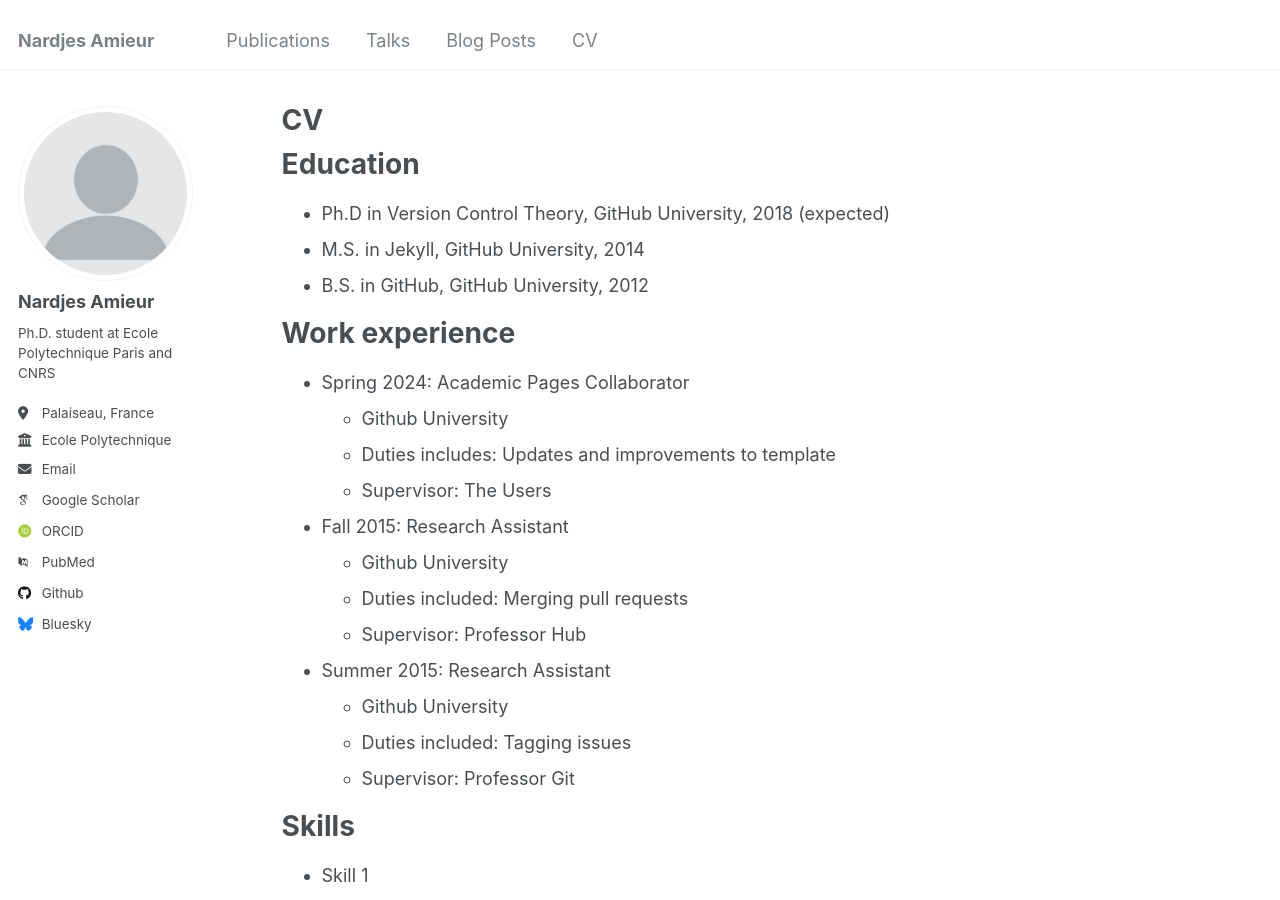
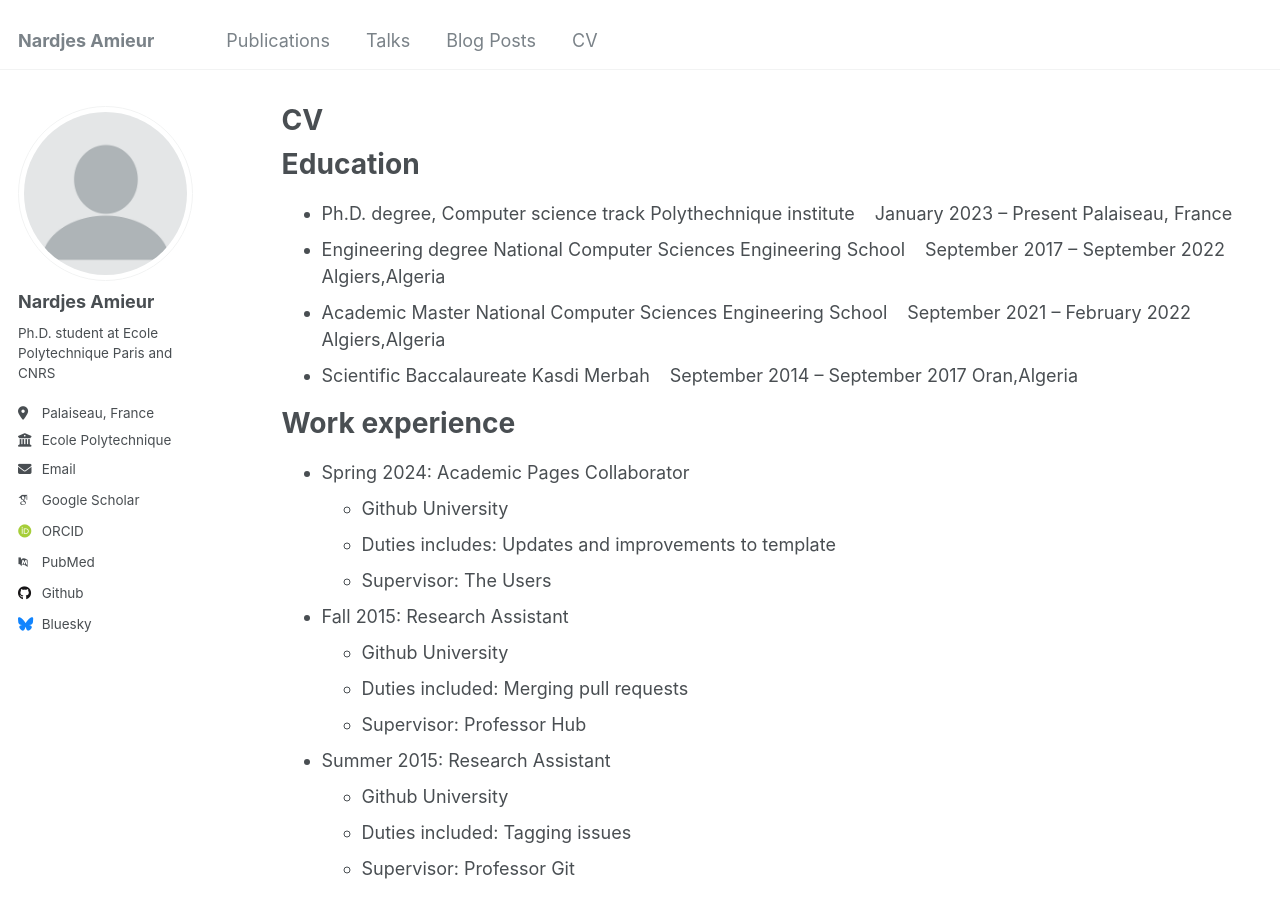
Before and after one commit to Nardjes-Am/Nardjes-Am.github.io, a Jekyll site: the page built from _pages/cv.md, in a window 1280 px wide and 900 px high. Built offline with Jekyll 4.4.1, drawn with Linux system fonts in a browser that asks for light colours; some web fonts are replaced.

Commit message:
Update cv.md

```diff
--- a/_pages/cv.md
+++ b/_pages/cv.md
@@ -11,9 +11,18 @@ redirect_from:
 
 Education
 ======
-* Ph.D in Version Control Theory, GitHub University, 2018 (expected)
-* M.S. in Jekyll, GitHub University, 2014
-* B.S. in GitHub, GitHub University, 2012
+* Ph.D. degree, Computer science track
+Polythechnique institute
+  January 2023 – Present Palaiseau, France
+* Engineering degree
+National Computer Sciences Engineering School
+  September 2017 – September 2022 Algiers,Algeria
+* Academic Master
+National Computer Sciences Engineering School
+  September 2021 – February 2022 Algiers,Algeria
+* Scientific Baccalaureate
+Kasdi Merbah
+  September 2014 – September 2017 Oran,Algeria
 
 Work experience
 ======
```
